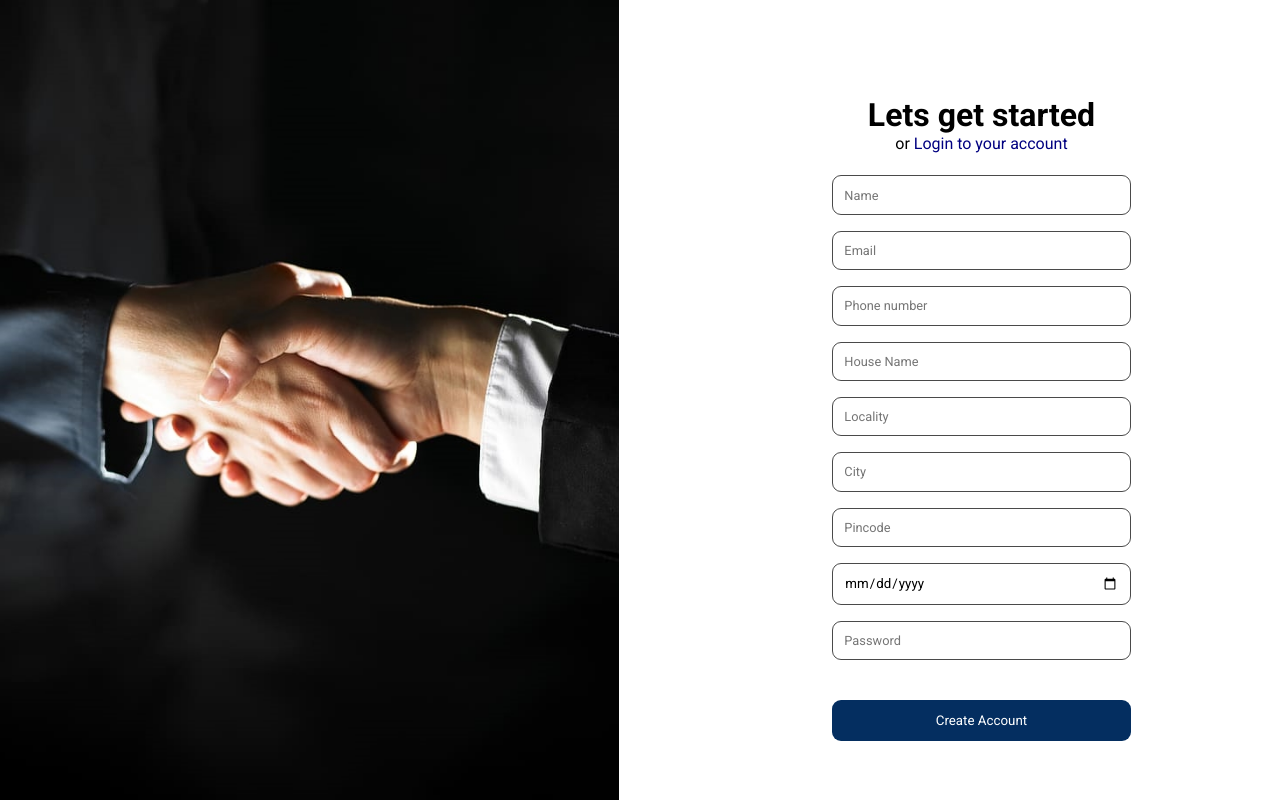
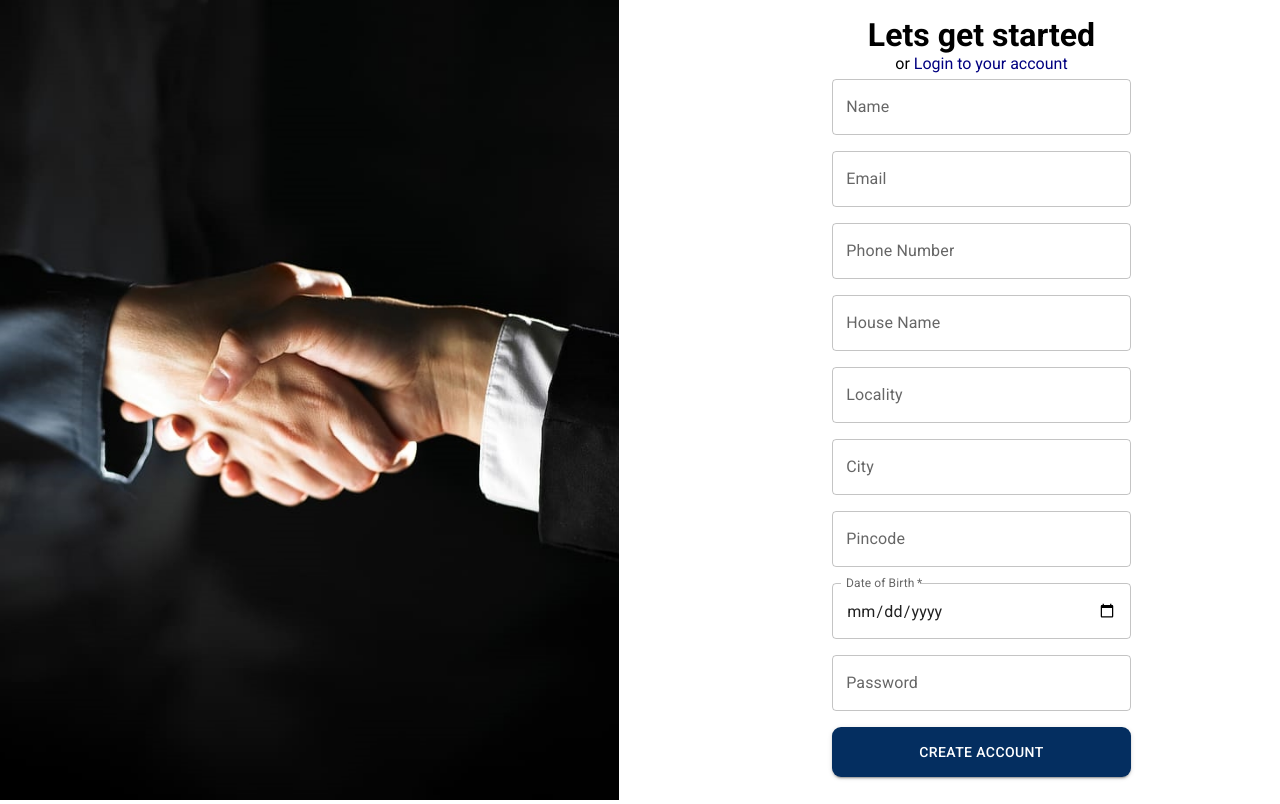
Before and after one commit to arshaddanish/rento, a React (Create React App) app: page /signup in a window 1280 px wide. Built offline with nearby package versions, Linux system fonts and the light colour scheme.

Commit message:
Login & Register MUI

```diff
--- a/src/pages/login/Login.js
+++ b/src/pages/login/Login.js
@@ -1,12 +1,5 @@
-// import React from 'react'
-// import "./login.scss"
-
-// export default function Login() {
-//   return (
-//     <div className='login'>Login</div>
-//   )
-// }
-// import TextField from "@mui/material/TextField";
+import TextField from "@mui/material/TextField";
+import { Button } from "@mui/material";
 import image from '../../images/login1.png'
 import logo from '../../images/logo.png'
 import React from 'react'
@@ -34,10 +27,24 @@ const Login = () => {
                 <h1>Log In</h1>
                 <p>or <Link to="/signup"><span className='link'>Create an account</span></Link></p>
                 <form action="">
-                    <input placeholder='Phone number' type="number" name="" id="" />
-                    <input placeholder='Password' type="password" name="" id="" />
+
+                    <TextField fullWidth
+                    // id="outlined-basic1"
+                    label="Phone Number"
+                    type={"number"}
+                    variant="outlined" />
+                    <div className="gap"></div>
+                <TextField
+                    fullWidth
+                    // id="outlined-basic"
+                    label="Password"
+                    type={"password"}
+                    variant="outlined" />
+                    {/* <input placeholder='Phone number' type="number" name="" id="" />
+                    <input placeholder='Password' type="password" name="" id="" /> */}
                     <Link to="/forgot" className='forgot-pass-btn'>Forgot password?</Link>
-                    <button onClick={navigateToAccount} type='submit'>Login</button>
+                    <Button onClick={navigateToAccount} variant="contained">Login</Button>
+                    {/* <button onClick={navigateToAccount} type='submit'>Login</button> */}
                 </form>
 
             </div>
--- a/src/pages/login/SignUp.js
+++ b/src/pages/login/SignUp.js
@@ -1,8 +1,10 @@
 import React from 'react'
+import { Button, TextField } from "@mui/material";
 
 import { Link,useNavigate } from "react-router-dom";
 import './SignUp.scss'
 import handshake from '../../images/handshake.jpg'
+
 
 const SignUp = () => {
   const navigate = useNavigate();
@@ -21,16 +23,94 @@ const SignUp = () => {
                 <h1>Lets get started</h1>
                 <p>or <Link to="/login"><span className='link'>Login to your account</span></Link></p>
                 <form action="">
-                <input placeholder='Name' type="text" name="" id="" />
-                    <input placeholder='Email' type="email" name="" id="" />
+                {/* <input placeholder='Name' type="text" name="" id="" /> */}
+                <TextField fullWidth
+                  // id="outlined-basic1"
+                  label="Name"
+                  type={"text"}
+                  variant="outlined"
+                />
+                <div className="gap"></div>
+                <TextField fullWidth
+                  // id="outlined-basic1"
+                  label="Email"
+                  type={"email"}
+                  variant="outlined"
+                />
+                <div className="gap"></div>
+                <TextField fullWidth
+                  // id="outlined-basic1"
+                  label="Phone Number"
+                  type={"number"}
+                  variant="outlined"
+                />
+                <div className="gap"></div>
+                <TextField fullWidth
+                  // id="outlined-basic1"
+                  label="House Name"
+                  type={"text"}
+                  variant="outlined"
+                />
+                <div className="gap"></div>
+                <TextField fullWidth
+                  // id="outlined-basic1"
+                  label="Locality"
+                  type={"text"}
+                  variant="outlined"
+                />
+                <div className="gap"></div>
+                <TextField fullWidth
+                  // id="outlined-basic1"
+                  label="City"
+                  type={"text"}
+                  variant="outlined"
+                />
+                <div className="gap"></div>
+                <TextField fullWidth
+                  // id="outlined-basic1"
+                  label="Pincode"
+                  type={"number"}
+                  variant="outlined"
+                />
+                <div className="gap"></div>
+                {/* <TextField fullWidth
+                  // id="outlined-basic1"
+                  label="Date of Birth"
+                  type={"date"}
+                  variant="outlined"
+                /> */}
+                <TextField
+                  name="someDate"
+                  label="Date of Birth"
+                  InputLabelProps={{ shrink: true, required: true }}
+                  type="date"
+                />
+                <div className="gap"></div>
+                <TextField fullWidth
+                  // id="outlined-basic1"
+                  label="Password"
+                  type={"password"}
+                  variant="outlined"
+                />
+                    <div className="gap"></div>
+                {/* <TextField fullWidth
+                  // id="outlined-basic1"
+                  label="Confirm Password"
+                  type={"password"}
+                  variant="outlined"
+                /> */}
+
+                    {/* <input placeholder='Email' type="email" name="" id="" />
                     <input placeholder='Phone number' type="number" name="" id="" />
                     <input placeholder='House Name' type="text" name="" id="" />
                     <input placeholder='Locality' type="text" name="" id="" />
                     <input placeholder='City' type="text" name="" id="" />
                     <input placeholder='Pincode' type="number" name="" id="" />
                     <input placeholder='Date of Birth' type="date" name="" id="" />
-                    <input placeholder='Password' type="password" name="" id="" />
-                    <button onClick={navigateToHome} type='submit'>Create Account</button>
+                    <input placeholder='Password' type="password" name="" id="" /> */}
+                    {/* <button onClick={navigateToHome} type='submit'>Create Account</button> */}
+
+                    <Button onClick={navigateToHome} variant="contained">Create Account</Button>
                 </form>
             </div>
         </div>
--- a/src/pages/login/SignUp.scss
+++ b/src/pages/login/SignUp.scss
@@ -3,11 +3,12 @@
     grid-template-columns: 1fr 2fr;
     height: 100vh;
     column-gap: 4rem;
+    overflow-y: hidden;
     img{
         height: 100vh;
     }
     .login-main{
-        padding-top: 6rem;
+        padding-top: 1rem;
     }
     .login{
         display: grid;
@@ -16,10 +17,10 @@
         align-items: center;
         text-align: center;
         padding-top: 0;
-        div:nth-child(1){
-            display: grid;
-            justify-content: center;
-        }
+        // div:nth-child(1){
+        //     display: grid;
+        //     justify-content: center;
+        // }
         .logo{
             height: fit-content;
             padding-bottom: 1rem;
@@ -46,15 +47,18 @@
                 color: white;
                 padding: 0.8rem;
                 border: none;
-                margin-top: 2.5rem;
+                // margin-top: 2.5rem;
             }
             input{
-                border: 0.819005px solid rgba(0, 0, 0, 0.71);
-                border-radius: 9px;
+                // border: 0.819005px solid rgba(0, 0, 0, 0.71);
+                // border-radius: 9px;
                 background-color: rgba(0, 0, 0, 0);
-                padding: 0.7rem;
-                margin-top: 1rem;
+                // padding: 0.7rem;
+                // margin-top: 1rem;
                 margin-bottom: 0;
+            }
+            .gap{
+                height: 1rem;
             }
         }
         h3, p{
--- a/src/pages/login/login.scss
+++ b/src/pages/login/login.scss
@@ -3,11 +3,9 @@
   grid-template-columns: 1fr 2fr;
   max-height: 100vh;
   column-gap: 4rem;
+  overflow-y: hidden;
   img{
       height: 100vh;
-  }
-  div:nth-child(2){
-    //   padding-top: 3rem;
   }
   .login{
       display: grid;
@@ -15,10 +13,10 @@
       justify-content: center;
       align-items: center;
       text-align: center;
-      div:nth-child(1){
-          display: grid;
-          justify-content: center;
-      }
+    //   div:nth-child(1){
+    //       display: grid;
+    //       justify-content: center;
+    //   }
       .logo{
           height: fit-content;
           padding-bottom: 1rem;
@@ -32,14 +30,14 @@
               -webkit-appearance: none;
               -moz-appearance: none;
               appearance: none;
-              margin: 0;
+            //   margin: 0;
           }
           input[type=number] {
               -moz-appearance: textfield;
           }
-          input::-webkit-input-placeholder{
-              font-size: 0.8rem;
-          }
+        //   input::-webkit-input-placeholder{
+        //       font-size: 0.8rem;
+        //   }
           button{
               background: #042E60;
               border-radius: 9px;
@@ -48,18 +46,21 @@
               border: none;
               margin-top: 2.5rem;
           }
-          input{
-              border: 0.819005px solid rgba(0, 0, 0, 0.71);
-              border-radius: 9px;
-              background-color: rgba(0, 0, 0, 0);
-              padding: 0.7rem;
-              // margin-bottom: 2.5rem;
+        .gap{
+            height: 1rem;
+        }
+        //   input{
+        //       border: 0.819005px solid rgba(0, 0, 0, 0.71);
+        //       border-radius: 9px;
+        //       background-color: rgba(0, 0, 0, 0);
+        //       padding: 0.7rem;
+        //       // margin-bottom: 2.5rem;
 
-          }
-          input:nth-child(1){
-            margin-top: 1rem;
-            margin-bottom: 1rem;
-          }
+        //   }
+        //   input:nth-child(1){
+        //     margin-top: 1rem;
+        //     margin-bottom: 1rem;
+        //   }
         //   input:nth-child(2){
 
         //   }
@@ -68,7 +69,7 @@
             color: grey;
             padding-top: 0.5rem;
         }
-        .forgot-pass:hover{
+        .forgot-pass-btn:hover{
             color: navy;
         }
       }
```
